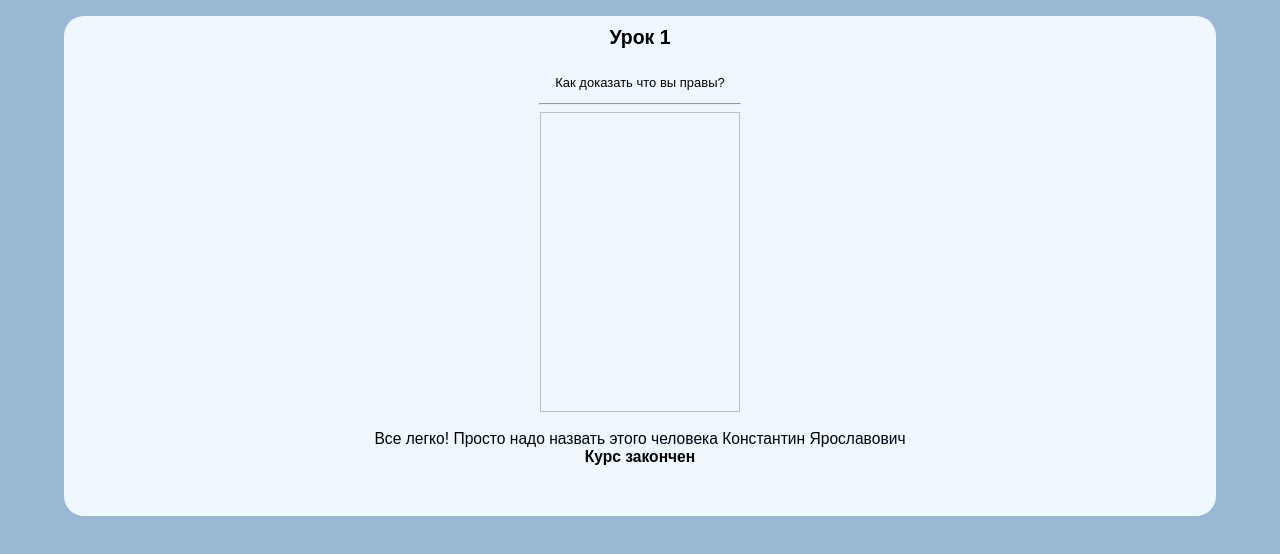
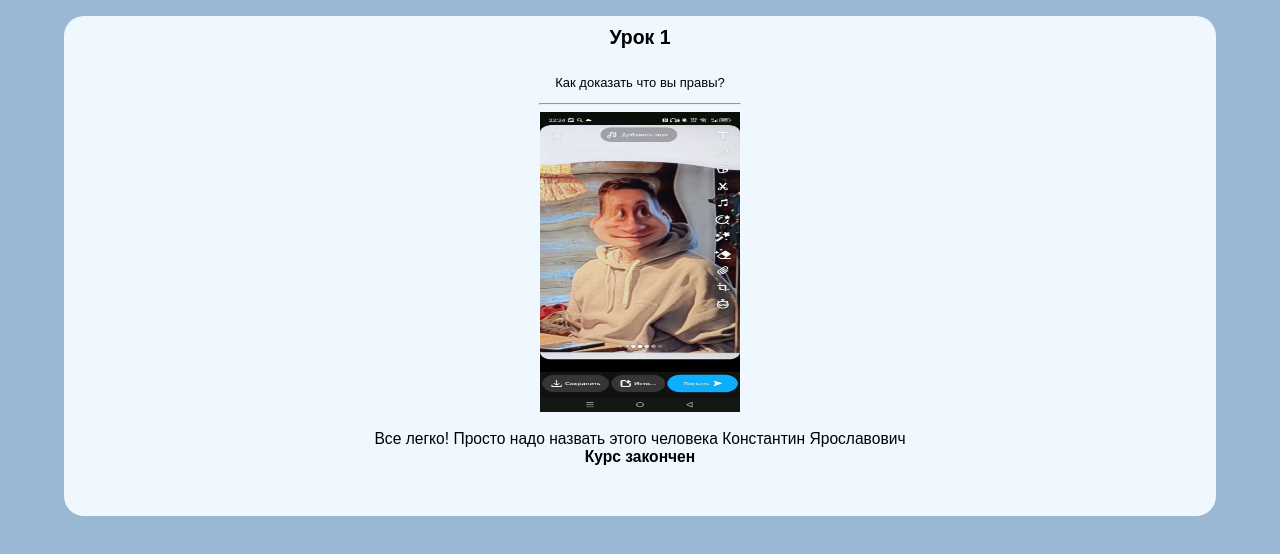
Before and after one commit to 254235423/-----, a plain HTML site: page 2.html in a window 1280 px wide. Drawn offline with Linux system fonts and the light colour scheme.

Commit message:
Update 2.html

```diff
--- a/2.html
+++ b/2.html
@@ -43,7 +43,7 @@
         <h2>Урок 1</h2>
         <p>Как доказать что вы правы?</p>
         <hr>
-        <center><img href="/1.webp"></center>
+        <center><img src="1.webp"></center>
         <big><p>Все легко! Просто надо назвать этого человека Константин Ярославович<br><b>Курс закончен</b></p></big>
 
     </div>
```
